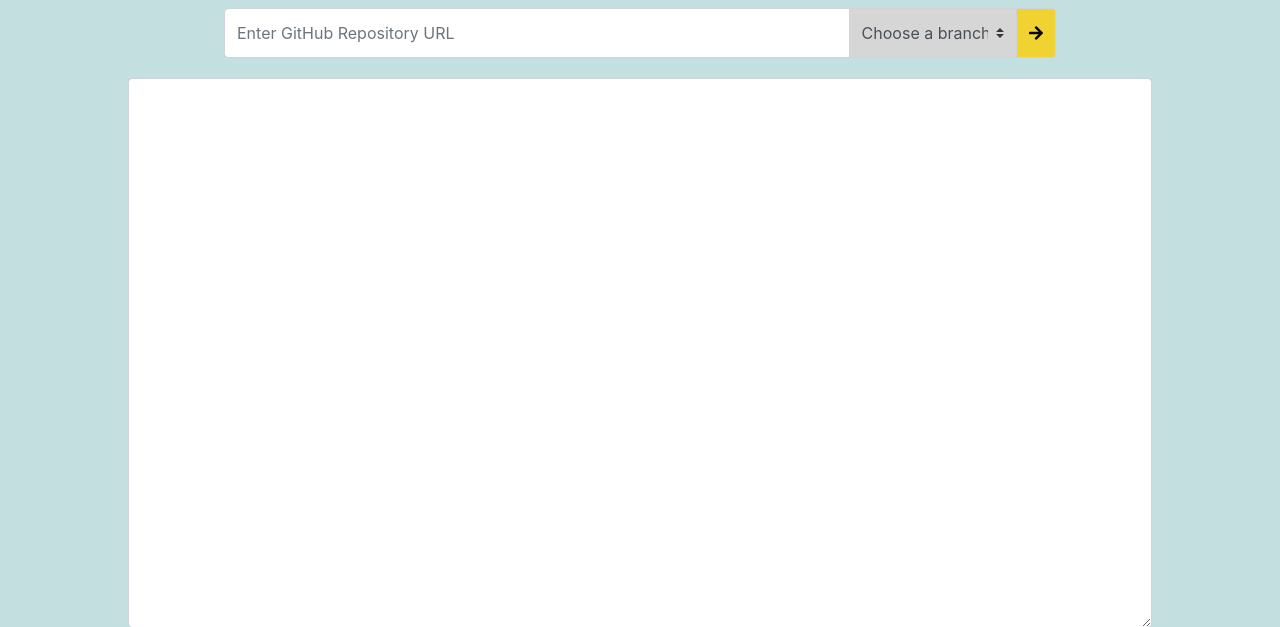
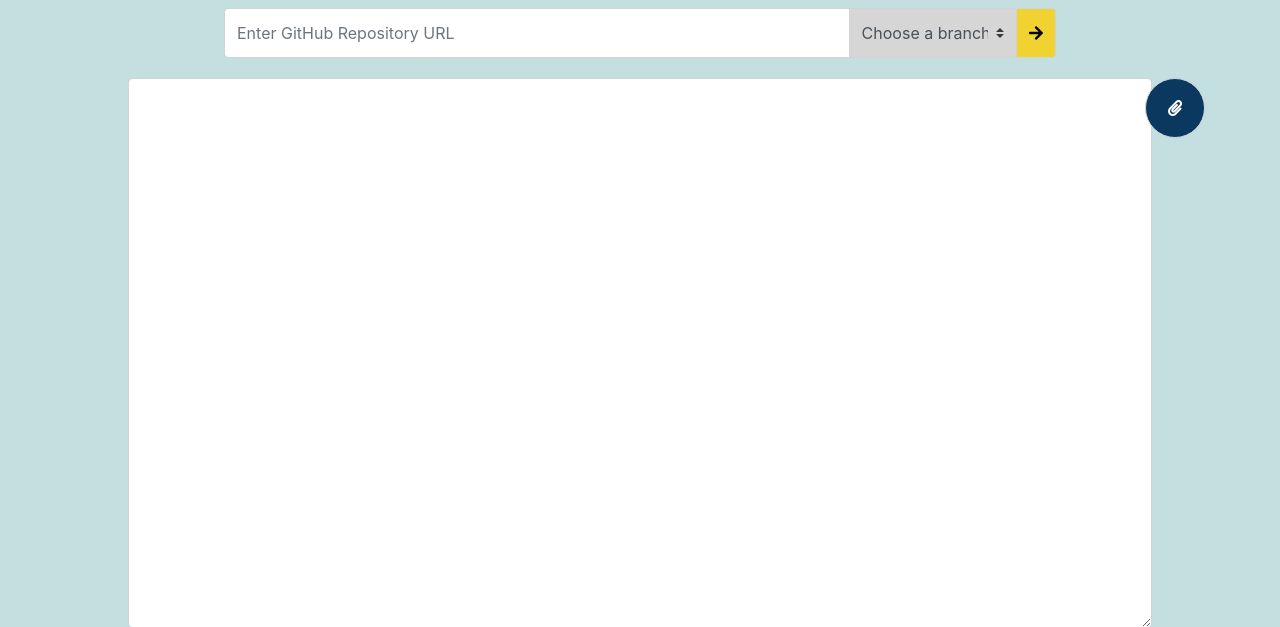
Before and after one commit to aimanfatima/indexgen, a Flask app: page / in a window 1280 px wide. Shown: the part 78-705 px from the top of the page. Run offline with Flask 3, Linux system fonts and the light colour scheme; some libraries are stand-ins or nearby versions.

Commit message:
Add copy to clipboard feature

```diff
--- a/app/templates/index.html
+++ b/app/templates/index.html
@@ -55,6 +55,19 @@
             margin: 20px auto;
             display: block;
         }
+		#copyButton {
+			position: absolute;
+			background-color:rgb(11, 56, 95);
+			color:white;
+			top: 0px;
+			right: 75px;
+			width: 60px;
+			height: 60px;
+			border-radius: 50%;
+			text-align: center;
+			padding: 0;
+			z-index: 10; /* Ensure it's above other elements */
+		}
     </style>
 </head>
 <body>
@@ -79,7 +92,12 @@
 		</div>
 	</div>
 
-    <textarea id="markdownOutput" class="form-control"></textarea>
+    <div class="position-relative">
+		<textarea id="markdownOutput" class="form-control" rows="10"></textarea>
+		<button class="btn btn-outline-secondary rounded-circle" id="copyButton" title="Copy to Clipboard">
+			<i class="fa fa-paperclip"></i>
+		</button>
+	</div>
 
     <script src="https://code.jquery.com/jquery-3.5.1.slim.min.js"></script>
     <script src="https://cdn.jsdelivr.net/npm/@popperjs/core@2.7.0/dist/umd/popper.min.js"></script>
@@ -147,6 +165,15 @@
 
 			document.getElementById('markdownOutput').value = data.linkedMarkdown || 'Error generating markdown.';
 		};
+		document.getElementById('copyButton').addEventListener('click', function() {
+			const markdownOutput = document.getElementById('markdownOutput');
+			markdownOutput.select(); // Select the text
+			document.execCommand('copy'); // Copy to clipboard
+			markdownOutput.setSelectionRange(0, 0); // Deselect text
+			// Indicate to the user that text was copied (change this to a less disruptive feedback)
+			alert("Copied to clipboard!");
+		});
+
 	</script>
 </body>
 </html>
```
